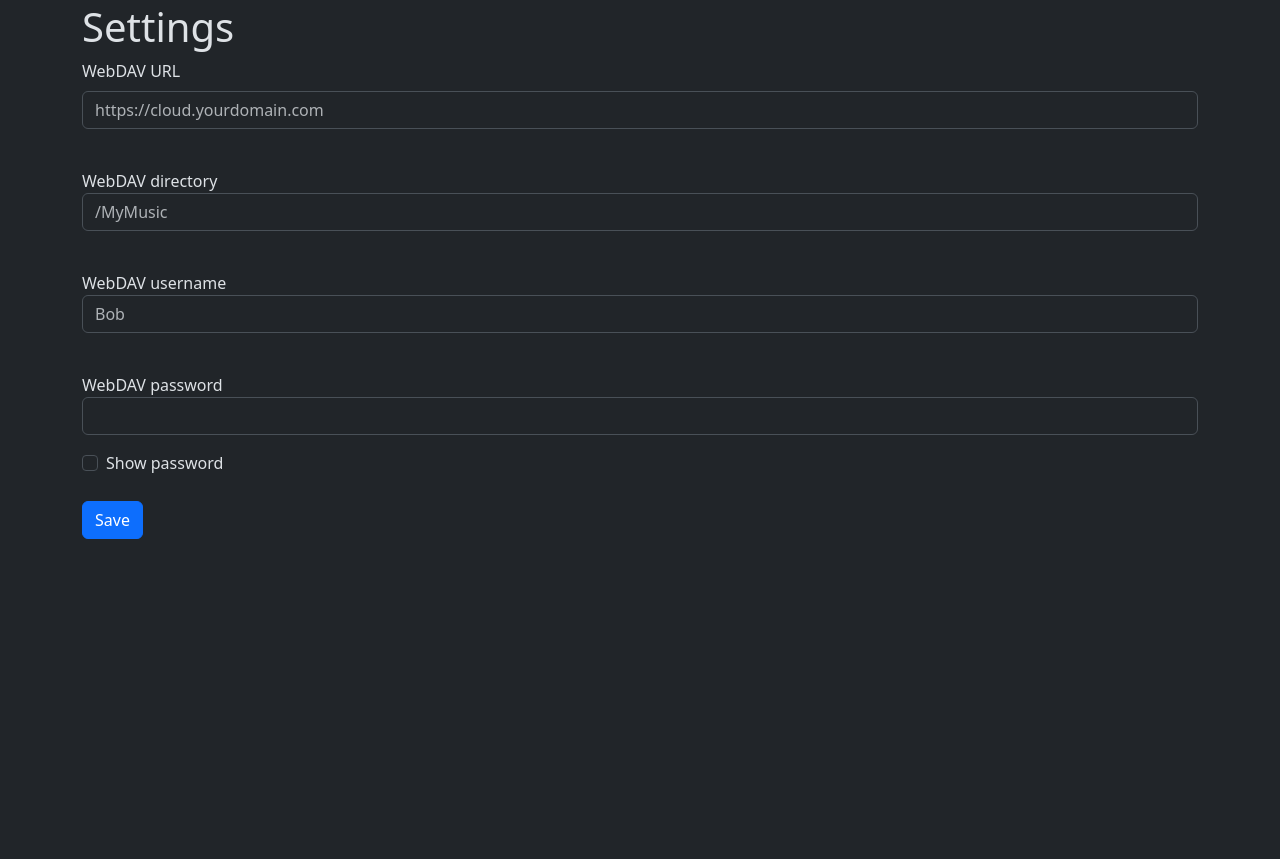
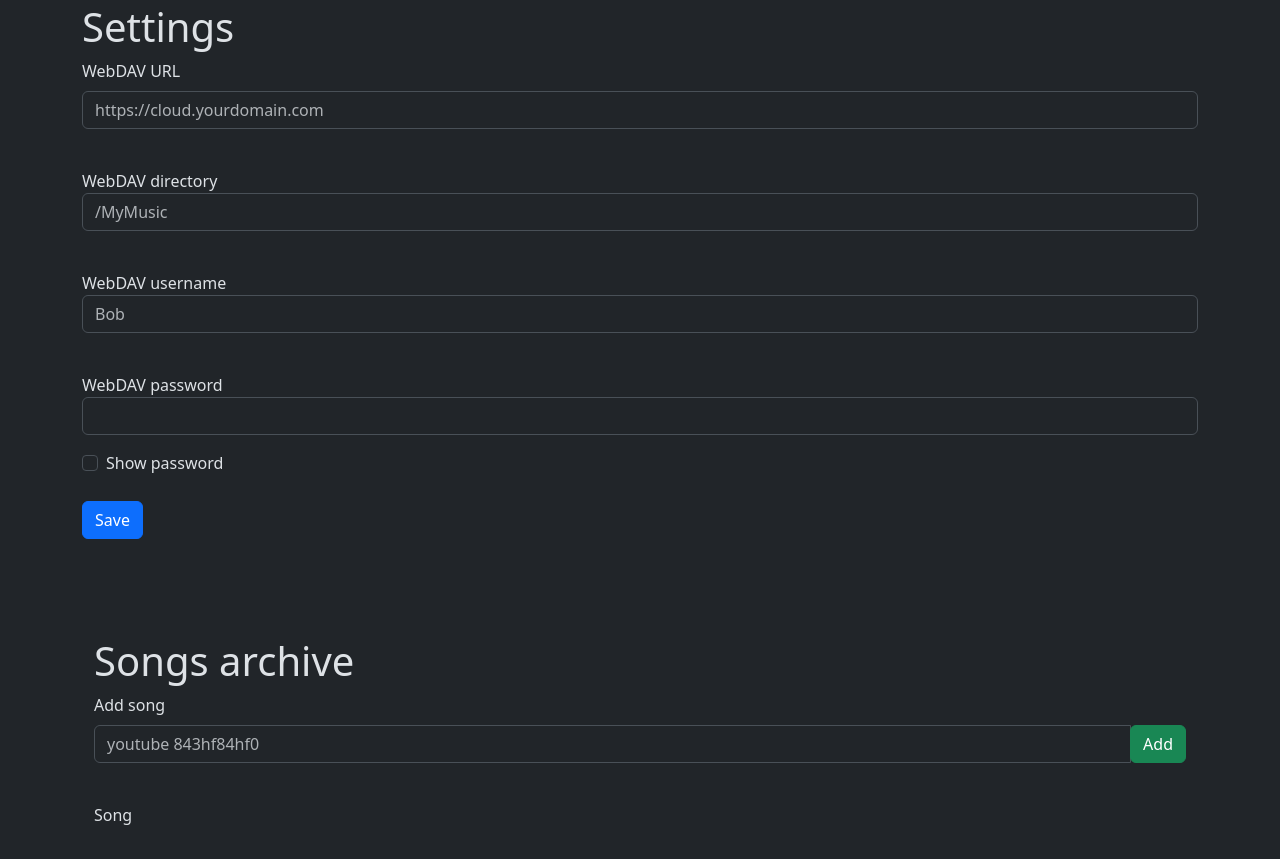
Before and after one commit to thijstakken/MusicService, a Flask app: page /settings in a window 1280 px wide. Shown: the part 103-962 px from the top of the page. Before the commit the page ends 642 px from the top, so only its background shows below. Run offline with Flask 3, Linux system fonts and the light colour scheme; data that the repository does not hold is empty; some libraries are stand-ins or nearby versions.

Commit message:
draft for managing songs archive

```diff
--- a/web/app.py
+++ b/web/app.py
@@ -94,8 +94,50 @@ def delete(music_id):
 
 @app.route("/settings")
 def settings():
+    # get settings
     WebDAVconfig = WebDAV.query.all()
-    return render_template("settings.html", WebDAVconfig=WebDAVconfig)
+
+    # get songs archive
+    with open(r"../download_archive/downloaded", 'r') as songs:
+        songs = songs.readlines()
+        # add song ID's so they are easy to delete/correlate
+        songs = list(enumerate(songs))
+
+    return render_template("settings.html", WebDAVconfig=WebDAVconfig, songs=songs)
+
+@app.route("/deletesong/<int:song_id>")
+def deletesong(song_id):
+    # get songs archive
+    with open(r"../download_archive/downloaded", 'r') as fileop:
+        songs = fileop.readlines()
+
+    # delete/clear the correct row
+    with open(r"../download_archive/downloaded", 'w') as fileop:
+        for number, line in enumerate(songs):
+        # delete/clear the song_id line
+            if number not in [song_id]:
+                fileop.write(line)
+
+    return redirect(url_for("settings"))
+
+
+@app.route("/addsong", methods=["POST"])
+def addsong():
+    song = request.form.get("song")
+
+    # get archive for analysis
+    with open("../download_archive/downloaded") as file:
+        text = file.read()
+
+    # add new song to archive
+    with open(r"../download_archive/downloaded", 'a') as archive:
+        # check if a newline already exists
+        if not text.endswith('\n'):
+            # if it does not end with a newline, then add it
+            archive.write('\n')
+        # add song
+        archive.write(song)
+    return redirect(url_for("settings"))
 
 
 @app.route("/download/<int:music_id>")
--- a/web/templates/settings.html
+++ b/web/templates/settings.html
@@ -102,6 +102,34 @@
             }
             </script>
 
+    <br>
+    <br>
+    <div style="margin-top: 50px;" class="ui container">
+        <h1 class="ui center aligned header">Songs archive</h1>
+
+        <form action="/addsong" method="post">
+        <label class="form-label">Add song</label>
+            <div class="input-group mb-3">
+                <input type="text" class="form-control" name="song" placeholder="youtube 843hf84hf0">
+                <div class="input-group-append">
+                  <button class="btn btn-success" type="submit">Add</button>
+                </div>
+            </div>
+            <br>
+        </form>
+
+            <label class="form-label">Song</label>
+            {% for song in songs %}
+            <div class="input-group mb-3">
+                <input type="text" class="form-control" placeholder="Song" value="{{ song[1] }}" readonly>
+                <div class="input-group-append">
+                  <a class="btn btn-danger" href="/deletesong/{{ song[0] }}">Delete</a>
+                </div>
+              </div>
+            {% endfor %}
+        <br>
+        <br>
+
 </body>
 </html>
 </html>
```
